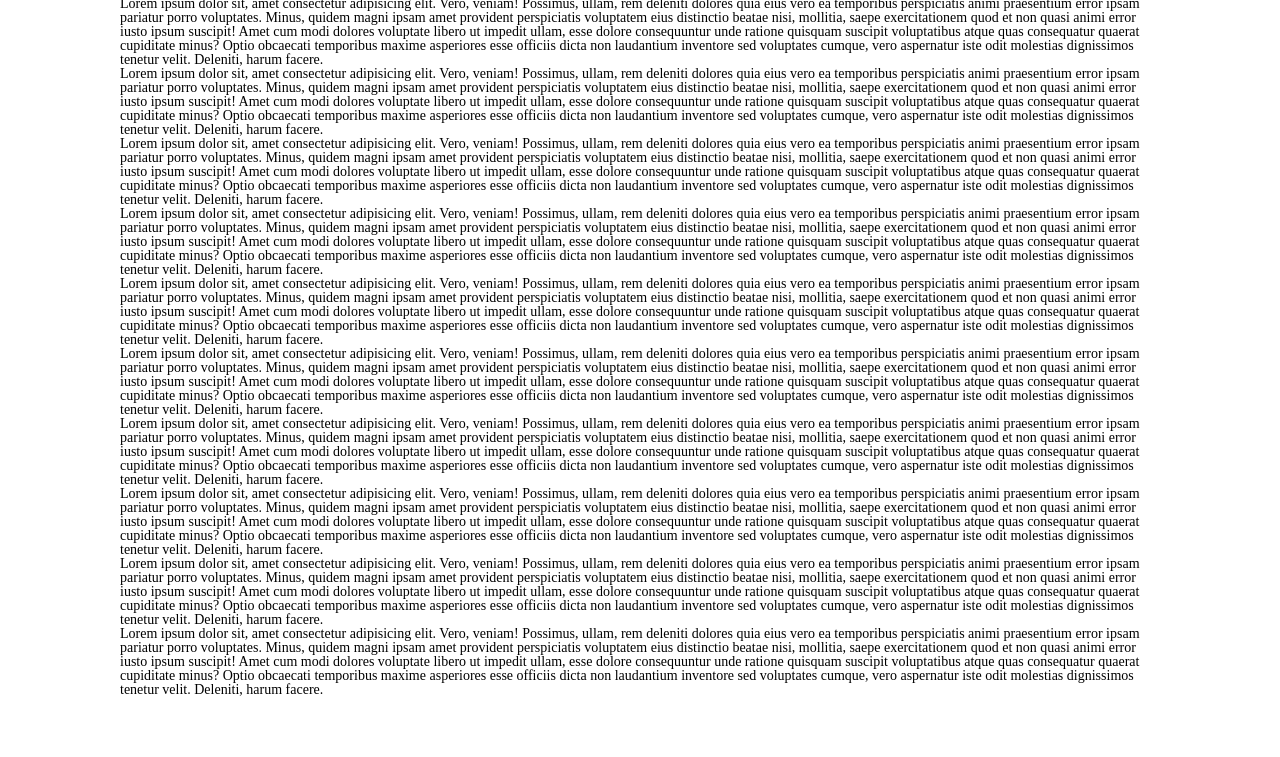
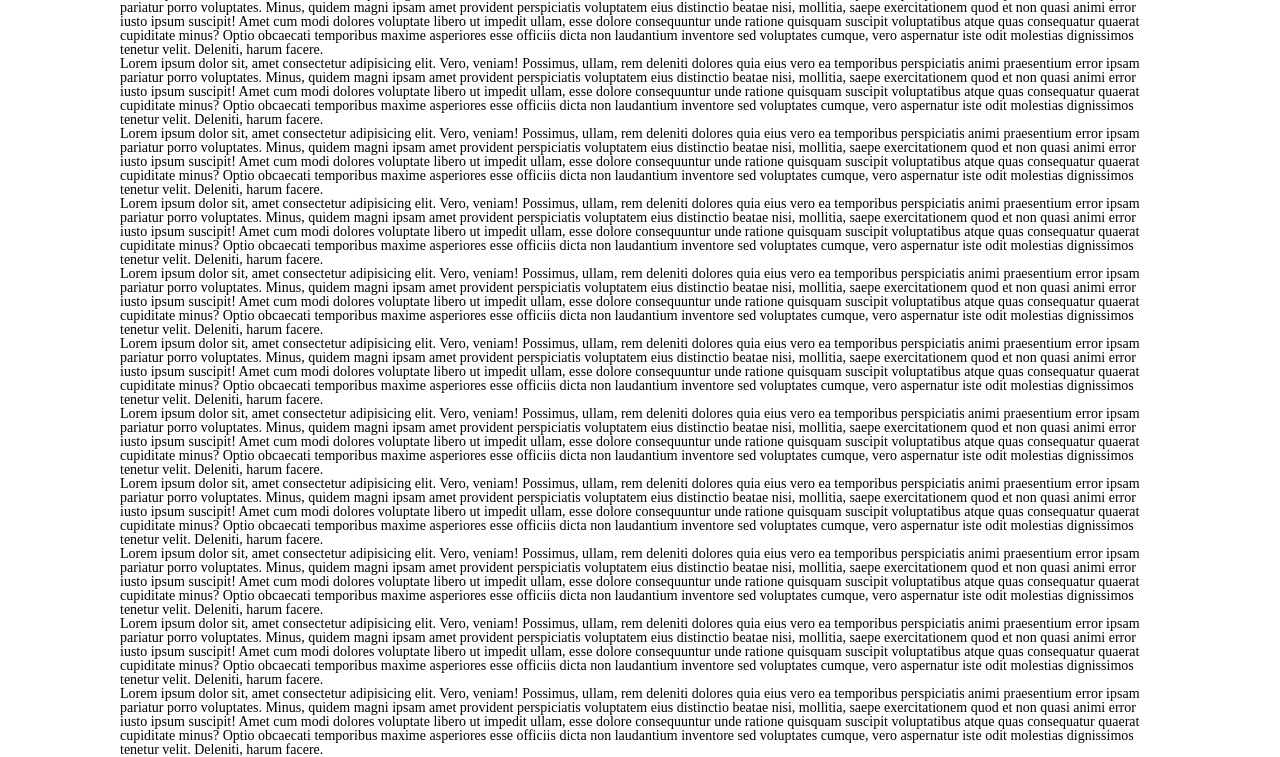
Before and after one commit to Urfeen/arkimon, a plain HTML site: page index.html in a window 1280 px wide. Shown: the part 73-830 px from the top of the page. Before the commit the page ends 800 px from the top, so only its background shows below. Drawn offline with Linux system fonts and the light colour scheme.

Commit message:
burger-menu

```diff
--- a/index.html
+++ b/index.html
@@ -34,7 +34,7 @@
           </div>
         </div>
       </header>
-      <main class="content">
+      <main>
         <div class="container">
           <div class="content">
             <p>
--- a/scss/index.scss
+++ b/scss/index.scss
@@ -14,6 +14,10 @@
   left: 0;
 }
 
+.content {
+  padding: 60px 0px 0px 0px;
+}
+
 .container {
   max-width: 1060px;
   margin: 0px auto;
```
Also changed, not shown: css/index.css, 1 other file.
